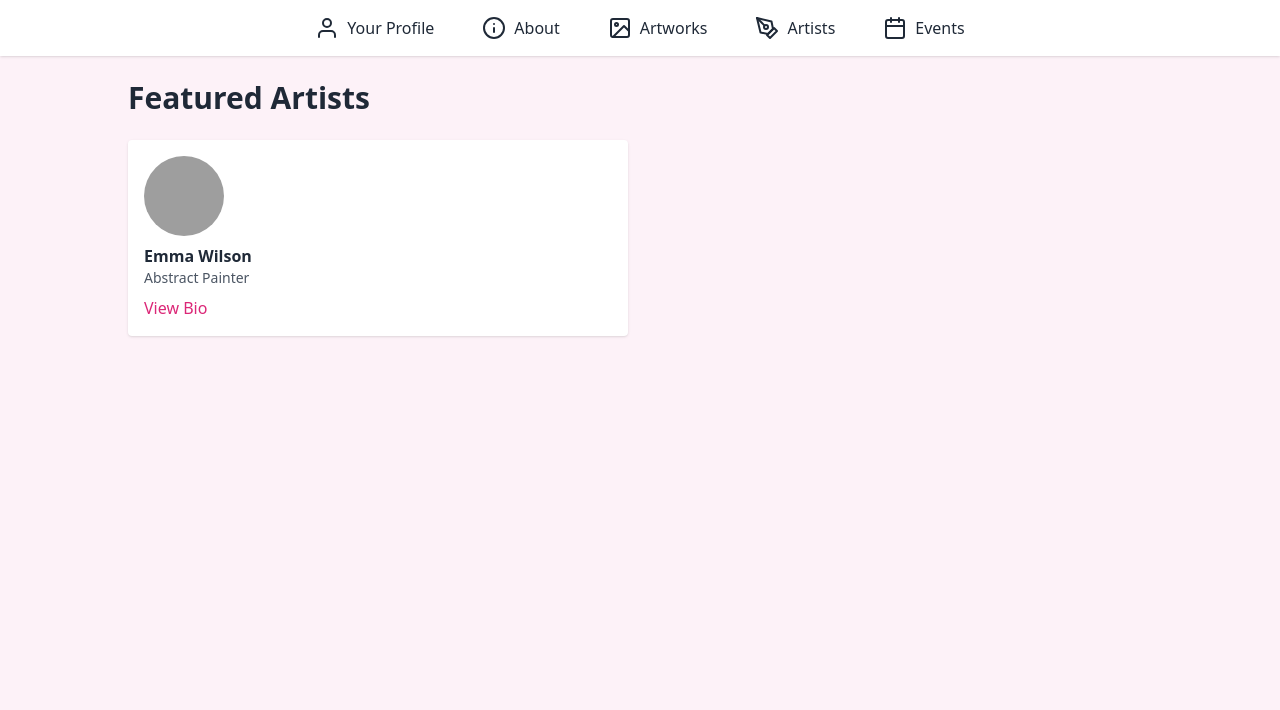
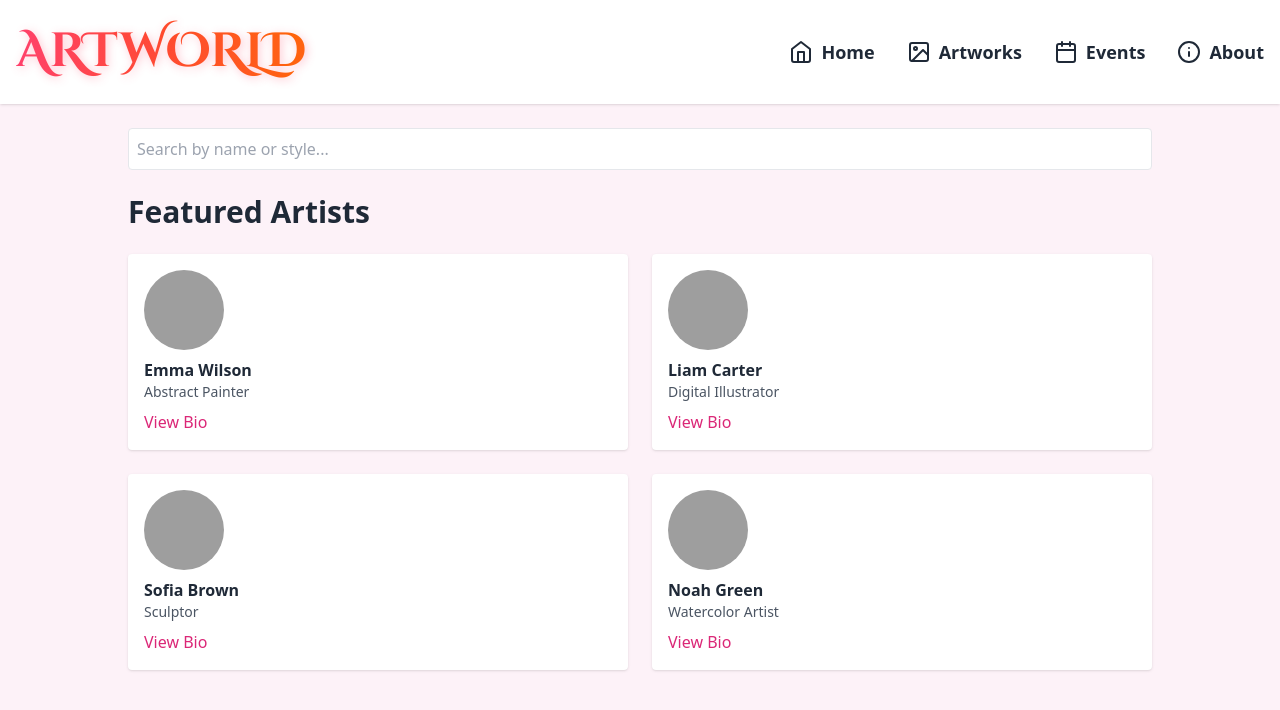
Before and after one commit to VishnuS2006/DBMS_Art, a plain HTML site: page artist.html in a window 1280 px wide. Drawn offline with nearby package versions, Linux system fonts and the light colour scheme; grey boxes are pictures that could not be loaded.

Commit message:
First Nakul

```diff
--- a/artist.html
+++ b/artist.html
@@ -1,34 +1,111 @@
-<!-- ============================= -->
 <!DOCTYPE html>
 <html lang="en">
 <head>
-  <meta charset="UTF-8">
-  <meta name="viewport" content="width=device-width, initial-scale=1.0">
+  <meta charset="UTF-8" />
+  <meta name="viewport" content="width=device-width, initial-scale=1.0"/>
   <title>Artists - ArtWorld</title>
   <script src="https://cdn.tailwindcss.com"></script>
   <script src="https://unpkg.com/feather-icons"></script>
+  <link href="https://fonts.googleapis.com/css2?family=Cinzel+Decorative:wght@700&display=swap" rel="stylesheet">
+  <style>
+    .logo {
+      font-size: 3rem;
+      font-family: 'Cinzel Decorative', cursive;
+      background: linear-gradient(90deg, #ff416c, #ff4b2b, #ff6a00);
+      -webkit-background-clip: text;
+      -webkit-text-fill-color: transparent;
+      font-weight: 700;
+      text-shadow: 2px 2px 10px rgba(255, 72, 107, 0.3);
+      transition: transform 0.4s ease, text-shadow 0.4s ease;
+      cursor: pointer;
+    }
+  </style>
 </head>
 <body class="bg-pink-50 text-gray-800">
-  <nav class="flex justify-center gap-12 py-4 bg-white shadow">
-    <a href="profile.html" class="flex items-center gap-2 hover:text-pink-600"><i data-feather="user"></i> Your Profile</a>
-    <a href="about.html" class="flex items-center gap-2 hover:text-pink-600"><i data-feather="info"></i> About</a>
-    <a href="artworks.html" class="flex items-center gap-2 hover:text-pink-600"><i data-feather="image"></i> Artworks</a>
-    <a href="artists.html" class="flex items-center gap-2 hover:text-pink-600"><i data-feather="pen-tool"></i> Artists</a>
-    <a href="events.html" class="flex items-center gap-2 hover:text-pink-600"><i data-feather="calendar"></i> Events</a>
-  </nav>
+  <header class="bg-white shadow py-4">
+    <div class="max-w-7xl mx-auto flex justify-between items-center px-4">
+      <div class="logo">ARTWORLD</div>
+      <nav class="flex gap-8 text-lg font-semibold">
+        <a href="index.html" class="flex items-center gap-2 hover:text-pink-600"><i data-feather="home"></i> Home</a>
+        <a href="artworks.html" class="flex items-center gap-2 hover:text-pink-600"><i data-feather="image"></i> Artworks</a>
+        <a href="events.html" class="flex items-center gap-2 hover:text-pink-600"><i data-feather="calendar"></i> Events</a>
+        <a href="about.html" class="flex items-center gap-2 hover:text-pink-600"><i data-feather="info"></i> About</a>
+      </nav>
+    </div>
+  </header>
+
   <main class="p-6">
     <section class="max-w-5xl mx-auto">
+      <input
+        type="text"
+        placeholder="Search by name or style..."
+        class="w-full p-2 border rounded mb-6"
+        id="searchInput"
+      />
+
       <h2 class="text-3xl font-bold mb-6">Featured Artists</h2>
-      <div class="grid grid-cols-2 gap-6">
-        <div class="bg-white p-4 rounded shadow">
-          <img src="https://i.pravatar.cc/100?u=1" class="rounded-full w-20 mb-2" />
-          <h3 class="font-bold">Emma Wilson</h3>
-          <p class="text-sm text-gray-600">Abstract Painter</p>
-          <button class="text-pink-600 hover:underline mt-2">View Bio</button>
-        </div>
+      <div class="grid grid-cols-2 gap-6" id="artistGrid">
+        <!-- Artist cards will be dynamically inserted here -->
       </div>
     </section>
   </main>
-  <script>feather.replace();</script>
+
+  <script>
+    feather.replace();
+
+    const artists = [
+      {
+        id: 1,
+        name: "Emma Wilson",
+        role: "Abstract Painter",
+        avatar: "https://i.pravatar.cc/100?u=1"
+      },
+      {
+        id: 2,
+        name: "Liam Carter",
+        role: "Digital Illustrator",
+        avatar: "https://i.pravatar.cc/100?u=2"
+      },
+      {
+        id: 3,
+        name: "Sofia Brown",
+        role: "Sculptor",
+        avatar: "https://i.pravatar.cc/100?u=3"
+      },
+      {
+        id: 4,
+        name: "Noah Green",
+        role: "Watercolor Artist",
+        avatar: "https://i.pravatar.cc/100?u=4"
+      }
+    ];
+
+    function renderArtists(filter = "") {
+      const grid = document.getElementById("artistGrid");
+      grid.innerHTML = "";
+
+      artists
+        .filter(artist =>
+          artist.name.toLowerCase().includes(filter) ||
+          artist.role.toLowerCase().includes(filter)
+        )
+        .forEach(artist => {
+          grid.innerHTML += `
+            <div class="bg-white p-4 rounded shadow">
+              <img src="${artist.avatar}" class="rounded-full w-20 mb-2" />
+              <h3 class="font-bold">${artist.name}</h3>
+              <p class="text-sm text-gray-600">${artist.role}</p>
+              <button class="text-pink-600 hover:underline mt-2">View Bio</button>
+            </div>
+          `;
+        });
+    }
+
+    renderArtists();
+
+    document.getElementById("searchInput").addEventListener("input", (e) => {
+      renderArtists(e.target.value.toLowerCase());
+    });
+  </script>
 </body>
 </html>
```
